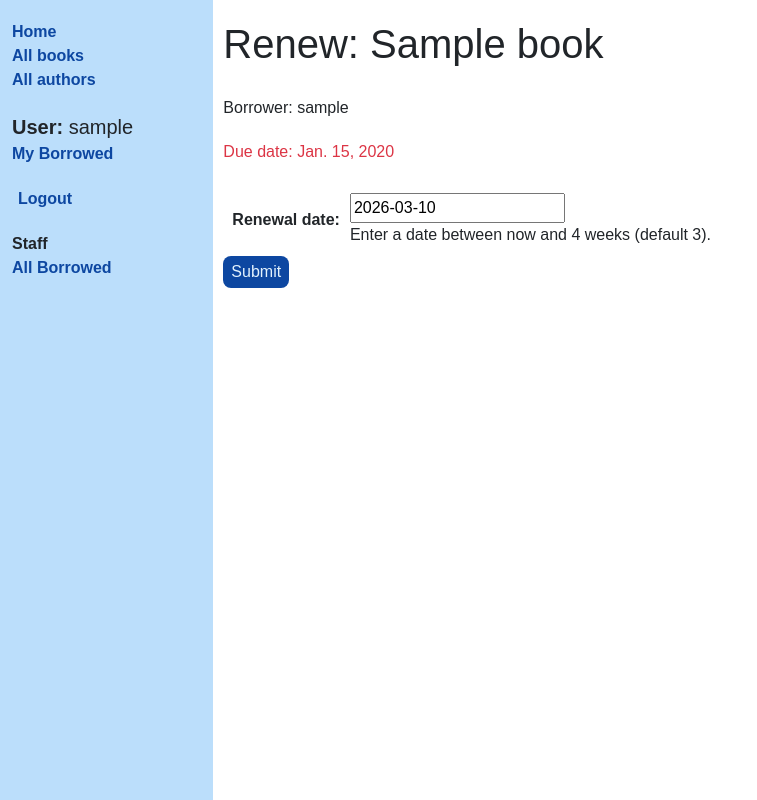
After one commit to btaskinen/django-library, a Django app: page /catalog/book/00000000-0000-0000-0000-000000000001/renew in a window 1280 px wide. The commit adds this page. Shown: the whole page, without its empty margins (0-757 px from the left). Run offline with Django 5.2, Linux system fonts and the light colour scheme; a user stored in the database is signed in; tables that the repository leaves empty hold one stand-in row (values such as "Sample post"); some web fonts are replaced.

Commit message:
Create view for renewal of loans
- created form for book renewal
- created view and template for book renewal

```diff
--- /dev/null
+++ b/catalog/forms.py
@@ -0,0 +1,22 @@
+"""Forms used by the catalog app."""
+import datetime
+from django import forms
+
+from django.core.exceptions import ValidationError
+from django.utils.translation import gettext_lazy as _
+
+class RenewBookForm(forms.Form):
+    """Clas defining form for renewing books"""
+    renewal_date = forms.DateField(help_text="Enter a date between now and 4 weeks (default 3).")
+
+    def clean_renewal_date(self):
+        """Ensure the renewal date is today or later and within 4 weeks."""
+        data = self.cleaned_data['renewal_date']
+
+        if data < datetime.date.today():
+            raise ValidationError(_('Invalid date - renewal in past'))
+
+        if data > datetime.date.today() + datetime.timedelta(weeks=4):
+            raise ValidationError(_('Invalid date - renewal more than 4 weeks ahead'))
+
+        return data
--- /dev/null
+++ b/catalog/templates/catalog/book_renew_librarian.html
@@ -0,0 +1,15 @@
+{% extends "base_generic.html" %}
+
+{% block content %}
+  <h1>Renew: {{ book_instance.book.title }}</h1>
+  <p>Borrower: {{ book_instance.borrower }}</p>
+  <p {% if book_instance.is_overdue %} class="text-danger{% endif %}">Due date: {{ book_instance.due_back }}</p>
+
+  <form action="" method="post">
+    {% csrf_token %}
+    <table class="table-row">
+      {{ form.as_table }}
+    </table>
+    <input type="submit" value="Submit" class="default-button">
+  </form>
+{% endblock %}
--- a/catalog/templates/catalog/bookinstance_list_borrowed_all.html
+++ b/catalog/templates/catalog/bookinstance_list_borrowed_all.html
@@ -14,6 +14,7 @@
       {% else %}
         No borrower
       {% endif %}
+      {% if perms.catalog.can_mark_returned %} - <a href="{% url 'renew-book-librarian' bookinst.id %}">Renew</a>{% endif %}
     </li>
     {% endfor %}
   </ul>
--- a/catalog/urls.py
+++ b/catalog/urls.py
@@ -1,7 +1,7 @@
 """Defines URL routes for the catalog application."""
 from django.urls import path
 from .views import (index, BookListView, BookDetailView, AuthorListView,
-AuthorDetailView, LoanedBooksByUserListView, AllLoanedBooksListView)
+AuthorDetailView, LoanedBooksByUserListView, AllLoanedBooksListView, renew_book_librarian )
 
 urlpatterns = [
     path('', index, name='index'),
@@ -10,5 +10,6 @@ urlpatterns = [
     path('authors/', AuthorListView.as_view(), name='authors'),
     path('author/<int:pk>', AuthorDetailView.as_view(), name='author-detail'),
     path('mybooks/', LoanedBooksByUserListView.as_view(), name='my-borrowed'),
-    path('loaned-books/', AllLoanedBooksListView.as_view(), name='loaned-books')
+    path('loaned-books/', AllLoanedBooksListView.as_view(), name='loaned-books'),
+    path('book/<uuid:pk>/renew', renew_book_librarian, name='renew-book-librarian')
 ]
--- a/catalog/views.py
+++ b/catalog/views.py
@@ -1,7 +1,12 @@
 """Views for the catalog application"""
-from django.shortcuts import render
+import datetime
+from django.contrib.auth.decorators import login_required, permission_required
+from django.shortcuts import render, get_object_or_404
+from django.http import HttpResponseRedirect
+from django.urls import reverse
 from django.views import generic
 from django.contrib.auth.mixins import LoginRequiredMixin
+from catalog.forms import RenewBookForm
 from .models import Book, Author, BookInstance
 
 def index(request):
@@ -78,3 +83,29 @@ class AllLoanedBooksListView(LoginRequiredMixin, generic.ListView):
 
     def get_queryset(self):
         return (BookInstance.objects.filter(status__exact='o').order_by('due_back'))
+
+@login_required
+@permission_required('catalog.can_mark_returned', raise_exception=True)
+def renew_book_librarian(request, pk):
+    """View that handles book-loan renewal by librarians"""
+    book_instance = get_object_or_404(BookInstance, pk=pk)
+
+    if request.method == 'POST':
+        form = RenewBookForm(request.POST)
+
+        if form.is_valid():
+            book_instance.due_back = form.cleaned_data['renewal_date']
+            book_instance.save()
+            return HttpResponseRedirect(reverse('loaned-books'))
+
+    else:
+        proposed_renewal_date = datetime.date.today() + datetime.timedelta(weeks=3)
+
+        form = RenewBookForm(initial={'renewal_date': proposed_renewal_date})
+
+    context = {
+        'form': form,
+        'book_instance': book_instance,
+    }
+
+    return render(request, 'catalog/book_renew_librarian.html', context)
```
